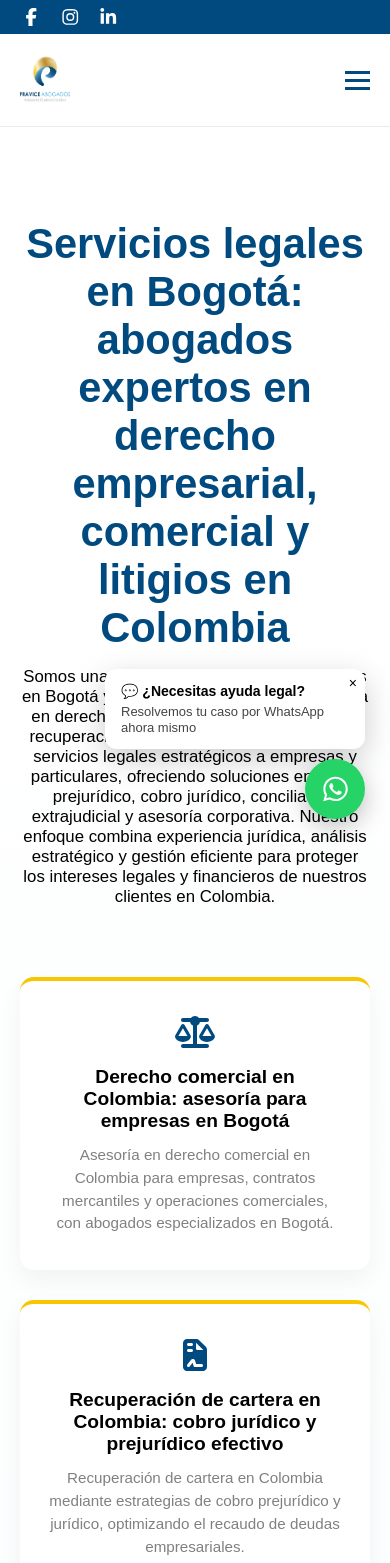
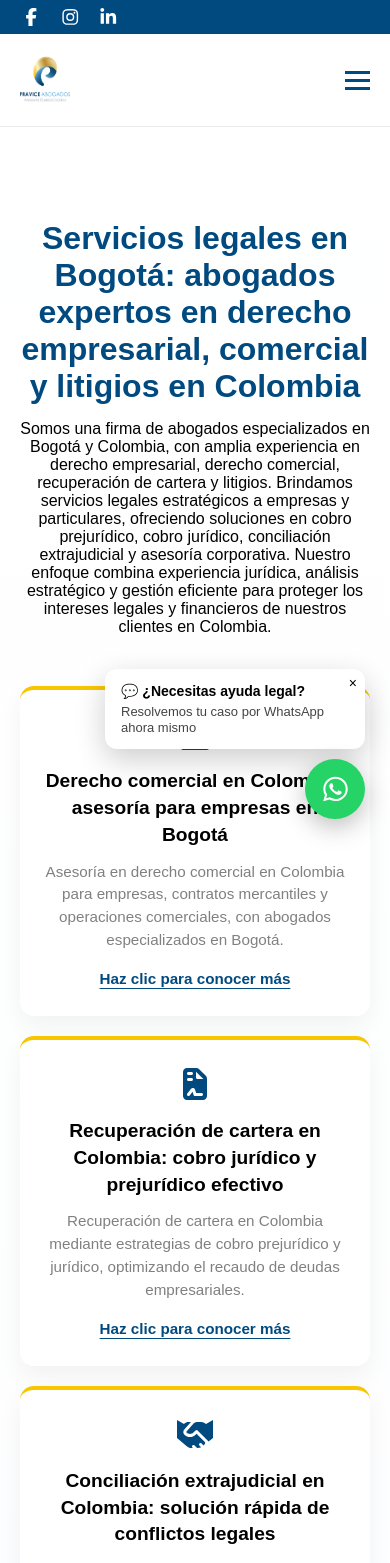
Before and after one commit to paginaswebpravice-prog/pravice-co, a Next.js app: page /especialidades in a window 390 px wide. Shown: the top 1563 px of the page. Built offline with nearby package versions, Linux system fonts and the light colour scheme.

Commit message:
Updates styles

```diff
--- a/src/app/especialidades/Especialidades.module.css
+++ b/src/app/especialidades/Especialidades.module.css
@@ -54,6 +54,8 @@
 
   transition: all 0.35s ease;
   position: relative;
+
+  text-decoration: none;
 }
 
 .card:hover {
@@ -82,12 +84,35 @@
   margin-bottom: 12px;
   color: #000;
   font-size: 1.2rem;
+  line-height: 1.4;
 }
 
 .card p {
   font-size: 0.95rem;
   color: #808080;
   line-height: 1.5;
+}
+
+/* TEXTO CTA TARJETA */
+
+.cardLink {
+  display: inline-block;
+  margin-top: 18px;
+
+  font-size: 0.95rem;
+  font-weight: 600;
+
+  color: #004a80;
+
+  text-decoration: underline;
+  text-underline-offset: 4px;
+
+  transition: all 0.25s ease;
+}
+
+.card:hover .cardLink {
+  color: #c4911a;
+  transform: translateX(2px);
 }
 
 /* ================= PORTALES ================= */
@@ -112,12 +137,11 @@
   color: #004a80;
 }
 
-/* ================= GRID PORTALES (FIX PRINCIPAL) ================= */
+/* ================= GRID PORTALES ================= */
 
 .portalesGrid {
   display: grid;
 
-  /* 🔥 3 columnas fijas en desktop */
   grid-template-columns: repeat(3, 1fr);
 
   gap: 25px;
@@ -190,7 +214,29 @@
 }
 
 @media (max-width: 600px) {
+  .titulo {
+    font-size: 2rem;
+  }
+
+  .descripcion {
+    font-size: 1rem;
+    margin-bottom: 50px;
+  }
+
+  .cards {
+    gap: 20px;
+  }
+
+  .card {
+    padding: 28px 22px;
+  }
+
   .portalesGrid {
     grid-template-columns: 1fr;
   }
+
+  .tituloPortales {
+    font-size: 1.4rem;
+    flex-direction: column;
+  }
 }
--- a/src/app/especialidades/page.tsx
+++ b/src/app/especialidades/page.tsx
@@ -18,9 +18,6 @@ import {
   faBalanceScale,
   faClipboardCheck,
   faShieldHalved,
-  faUserTie,
-  faTrademark,
-  faWallet,
 } from "@fortawesome/free-solid-svg-icons";
 
 interface Especialidad {
@@ -243,6 +240,9 @@ export default function Especialidades() {
 
                 <h3 itemProp="name">{esp.titulo}</h3>
                 <p itemProp="description">{esp.descripcion}</p>
+                <span className={styles.cardLink}>
+                  Haz clic para conocer más
+                </span>
               </motion.a>
             ))}
           </div>
```
